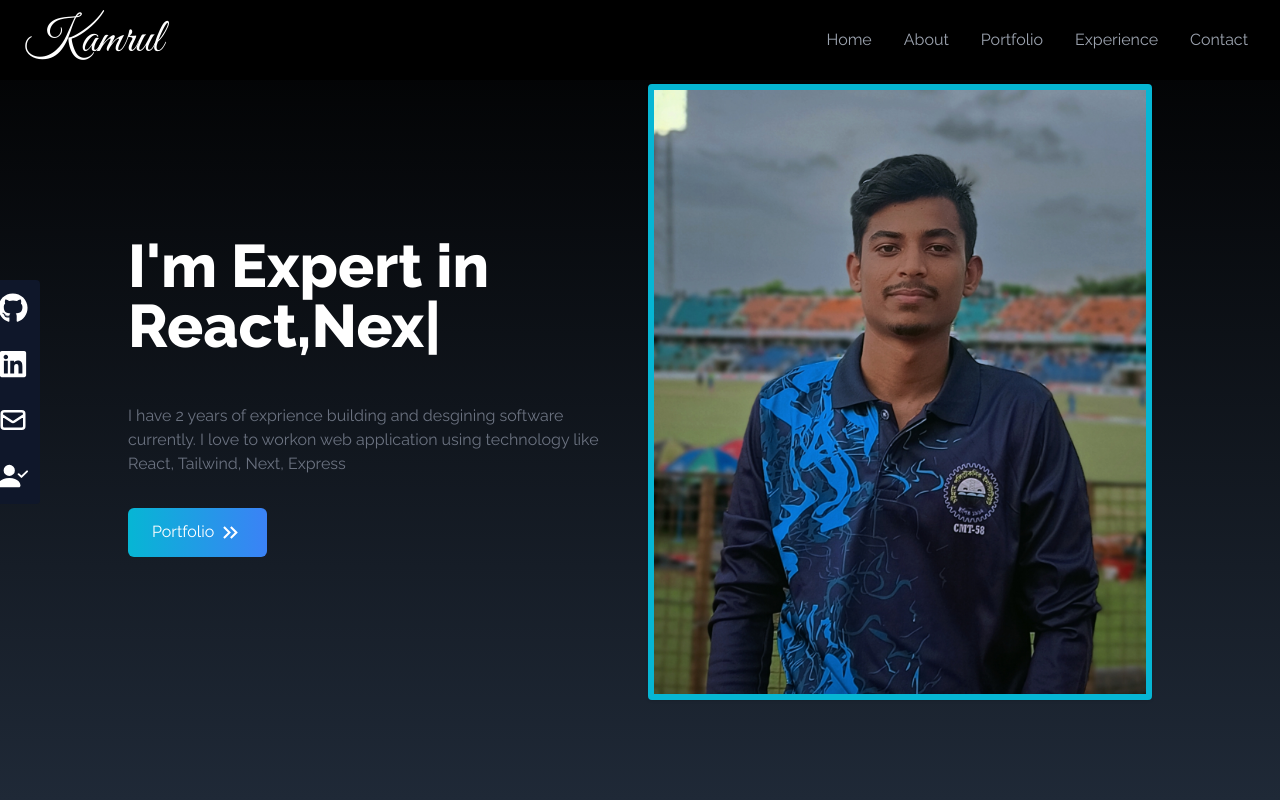
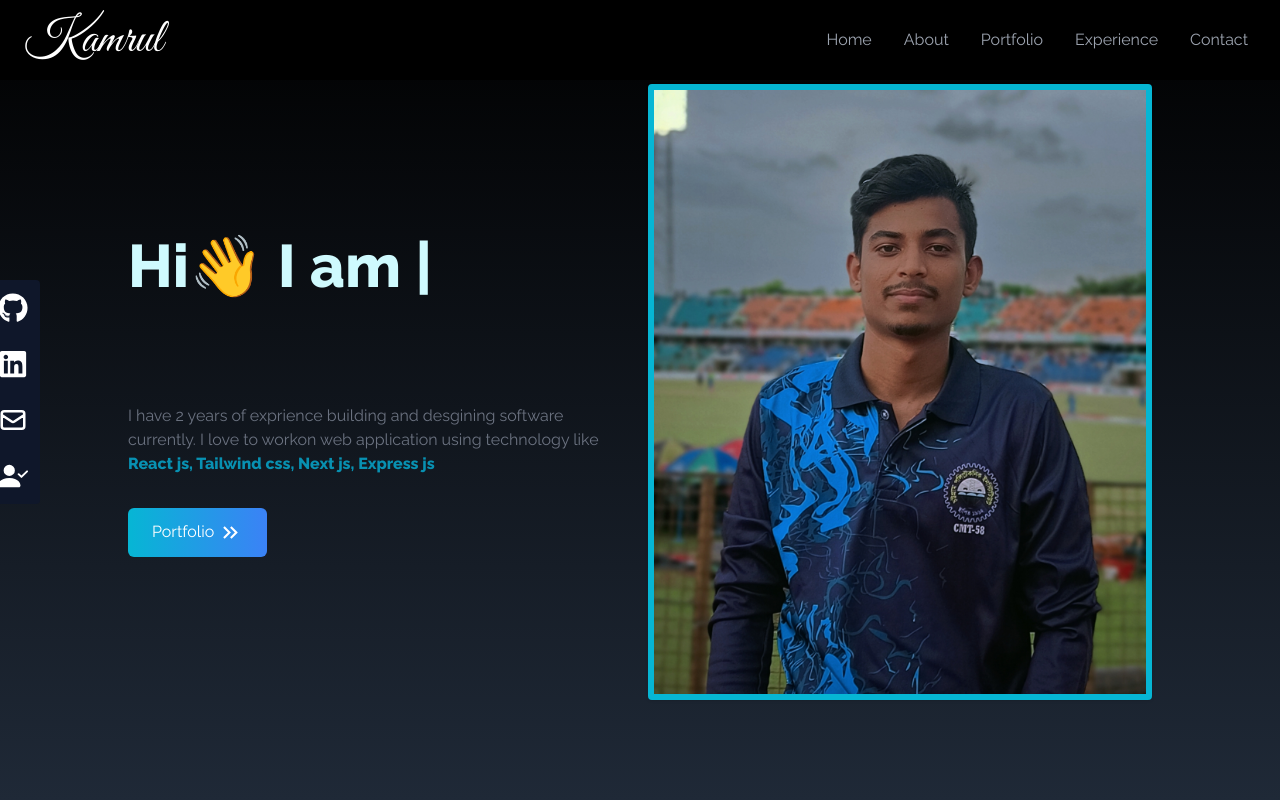
Before and after one commit to kamrul377/portfolio-react, a React (Vite) app: page / in a window 1280 px wide. Shown: the top 800 px of the page. Built offline with nearby package versions, Linux system fonts and the light colour scheme.

Commit message:
type changes

```diff
--- a/src/pages/Home.jsx
+++ b/src/pages/Home.jsx
@@ -19,23 +19,22 @@ const Home = () => {
                             sequence={[
                                 // Same substring at the start will only be typed once, initially
                                 'Hi👋 I am kamrul islam',
+                                1000,
                                 "I'm a Full Stack Developer",
                                 1000,
                                 "I'm Expert in React,Next",
                                 1000,
                                 "I'm Expert in Node,Express",
                                 1000,
-                                "I'm Expert in RESTful api",
-                                1000,
                             ]}
-                            speed={150}
+                            speed={250}
                             style={{ fontSize: '60px' }}
                             repeat={Infinity}
-                            className='text-4xl md:text-6xl text-white font-bold'
+                            className='text-4xl md:text-6xl text-cyan-100 font-bold'
                         />
                     </div>
 
-                    <p className='text-gray-500 text-base'> I have 2 years of exprience building and desgining software currently. I love to workon web application using technology like React, Tailwind, Next, Express</p>
+                    <p className='text-gray-500 text-base'> I have 2 years of exprience building and desgining software currently. I love to workon web application using technology like <span className='text-cyan-600 font-bold'>React js, Tailwind css, Next js, Express js</span></p>
 
                     <div className='sm:mx-auto md:ml-0'>
                         <Link to='Portfolio' className='hover:cursor-pointer group text-white px-6 py-3 my-2 flex items-center rounded-md bg-gradient-to-r from-cyan-500 to-blue-500 hover:from-blue-500 hover:to-cyan-500 w-fit'> Portfolio
```
